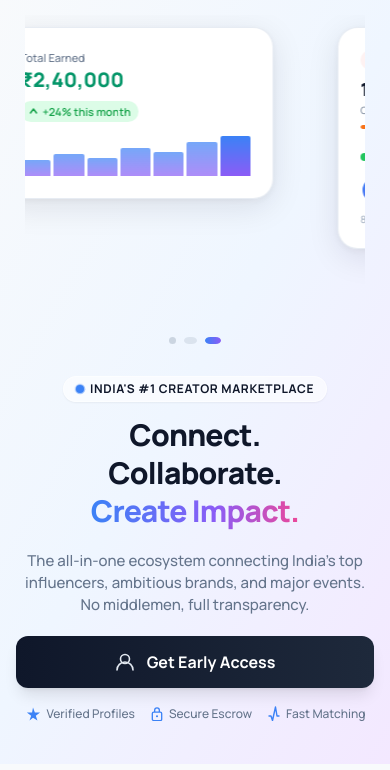
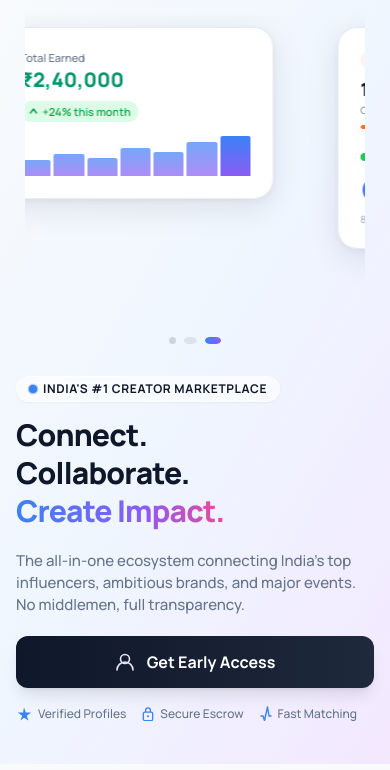
Before and after one commit to syncmailops-ops/sync, a website: page frontend/index.html in a window 390 px wide. Shown: the part 74-844 px from the top of the page. Drawn offline with Linux system fonts and the light colour scheme; a web font is replaced by a local one.

Commit message:
Adjust header and hero element alignments for phone
Updated header alignment and text alignment for hero elements.

```diff
--- a/frontend/index.html
+++ b/frontend/index.html
@@ -1385,18 +1385,18 @@ body {
   .header-content-wrap { height: auto; }
   .header-row          {
     flex-direction: column;
-    align-items: center;
+    align-items: stretch;
     padding: 0 20px;
     height: auto;
     min-height: unset;
-    gap: 36px;
+    gap: 32px;
   }
-  .header-left         { max-width: 100%; width: 100%; text-align: center; align-items: center; display: flex; flex-direction: column; order: 2; }
-  .hero-badge-pill     { align-self: center; }
-  .hero-h1 h1          { font-size: 38px; line-height: 46px; letter-spacing: -1px; text-align: center; }
-  .hero-subtitle-wrap p{ font-size: 16px; max-width: 100%; text-align: center; }
-  .hero-buttons-row    { flex-wrap: wrap; gap: 10px; justify-content: center; }
-  .hero-trust-row      { justify-content: center; gap: 12px 20px; }
+  .header-left         { max-width: 100%; width: 100%; text-align: left; align-items: flex-start; display: flex; flex-direction: column; order: 2; }
+  .hero-badge-pill     { align-self: flex-start; }
+  .hero-h1 h1          { font-size: 38px; line-height: 46px; letter-spacing: -1px; text-align: left; }
+  .hero-subtitle-wrap p{ font-size: 16px; max-width: 100%; text-align: left; }
+  .hero-buttons-row    { flex-wrap: wrap; gap: 10px; justify-content: flex-start; }
+  .hero-trust-row      { justify-content: flex-start; gap: 12px 20px; }
   .trust-label         { font-size: 13px; }
   .btn-creator, .btn-brand, .btn-event { height: 52px; padding: 12px 22px; }
   .b-text              { font-size: 15px; }
@@ -1467,7 +1467,7 @@ body {
     width: 100%; height: 52px; padding: 12px 20px; justify-content: center;
   }
   .b-text              { font-size: 15px; }
-  .hero-trust-row      { gap: 10px 16px; justify-content: center; }
+  .hero-trust-row      { gap: 10px 16px; justify-content: flex-start; }
   .trust-label         { font-size: 12px; }
 
   /* Hero illustration — carousel already handles layout */
```
